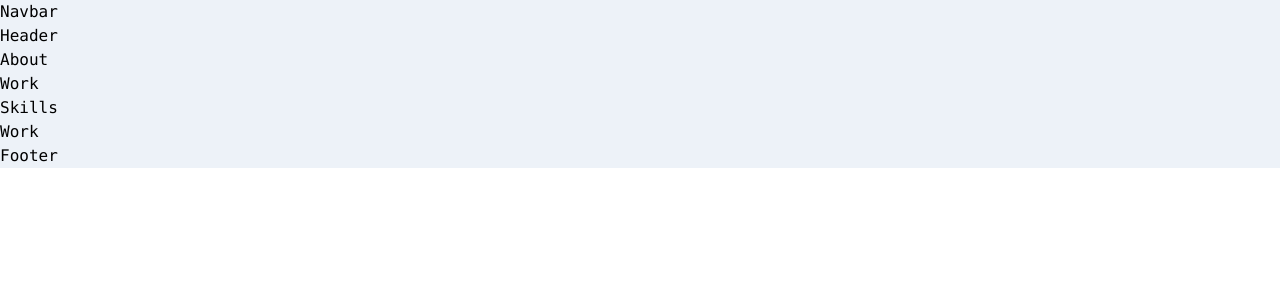
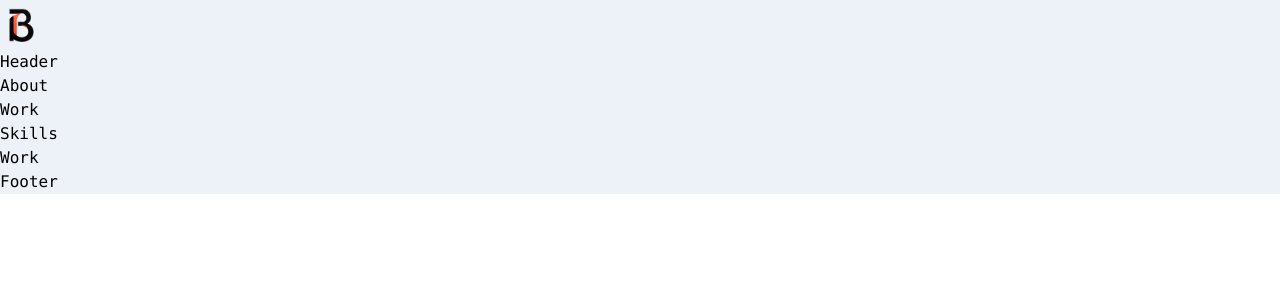
Before and after one commit to Brandontzhang/Portfolio2, a React (Vite) app in the folder frontend/: page / in a window 1280 px wide. Shown: the top 300 px of the page. Built offline with nearby package versions, Linux system fonts and the light colour scheme.

Commit message:
Add logo to Navbar

```diff
--- /dev/null
+++ b/frontend/src/assets/images.ts
@@ -0,0 +1 @@
+export { default as b_logo } from './b_logo.png';
--- /dev/null
+++ b/frontend/src/assets/index.d.ts
@@ -0,0 +1 @@
+declare module '*.png';
--- a/frontend/src/components/Navbar.tsx
+++ b/frontend/src/components/Navbar.tsx
@@ -1,6 +1,10 @@
+import { b_logo } from '../assets/images';
+
 const Navbar = () => {
   return (
-    <div>Navbar</div>
+    <div>
+      <img className='aspect-[150px_160px] h-[50px] p-2' src={b_logo}></img>
+    </div>
   )
 }
 
```
Also changed, not shown: frontend/src/assets/b_logo.png (added).
